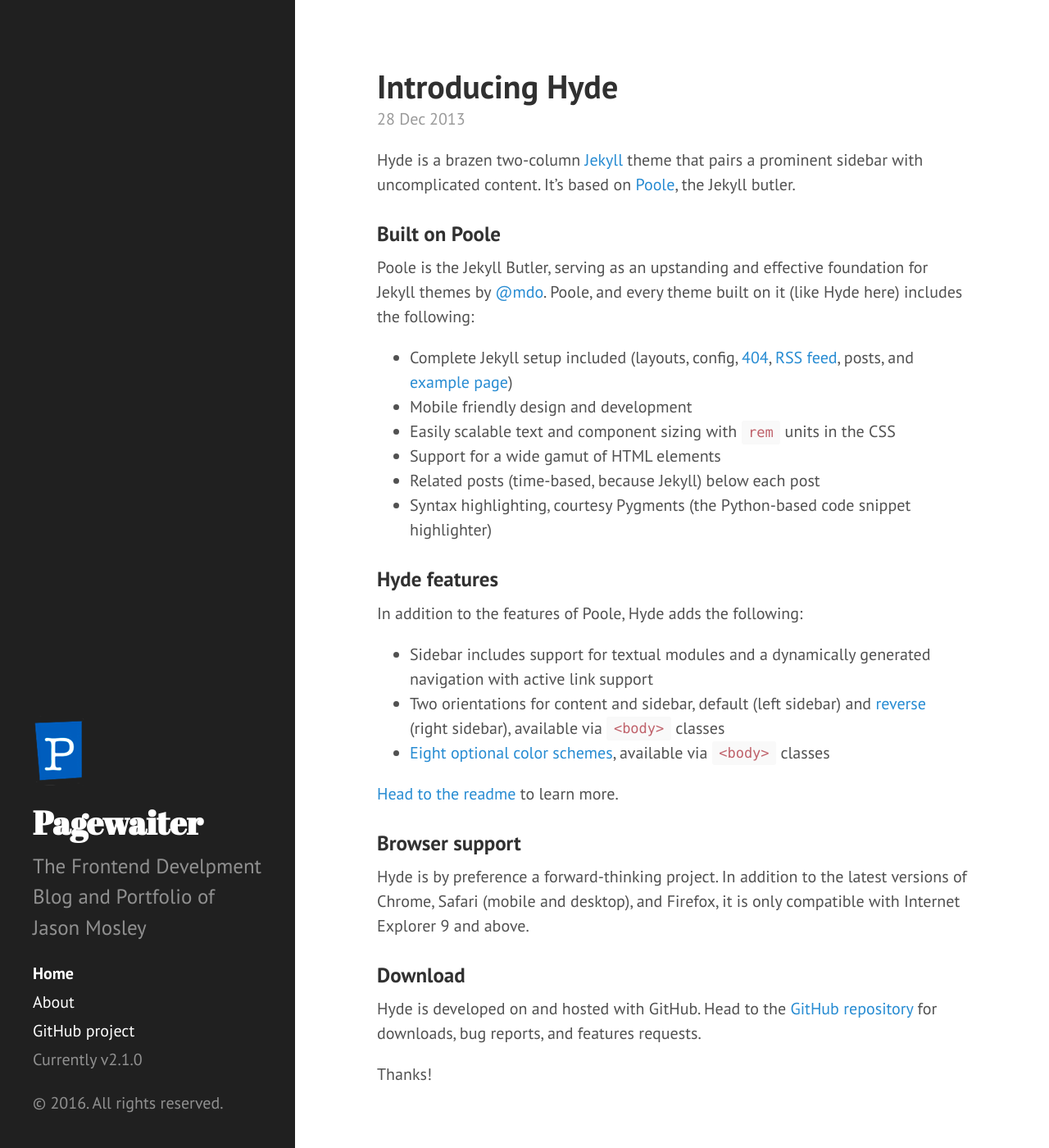
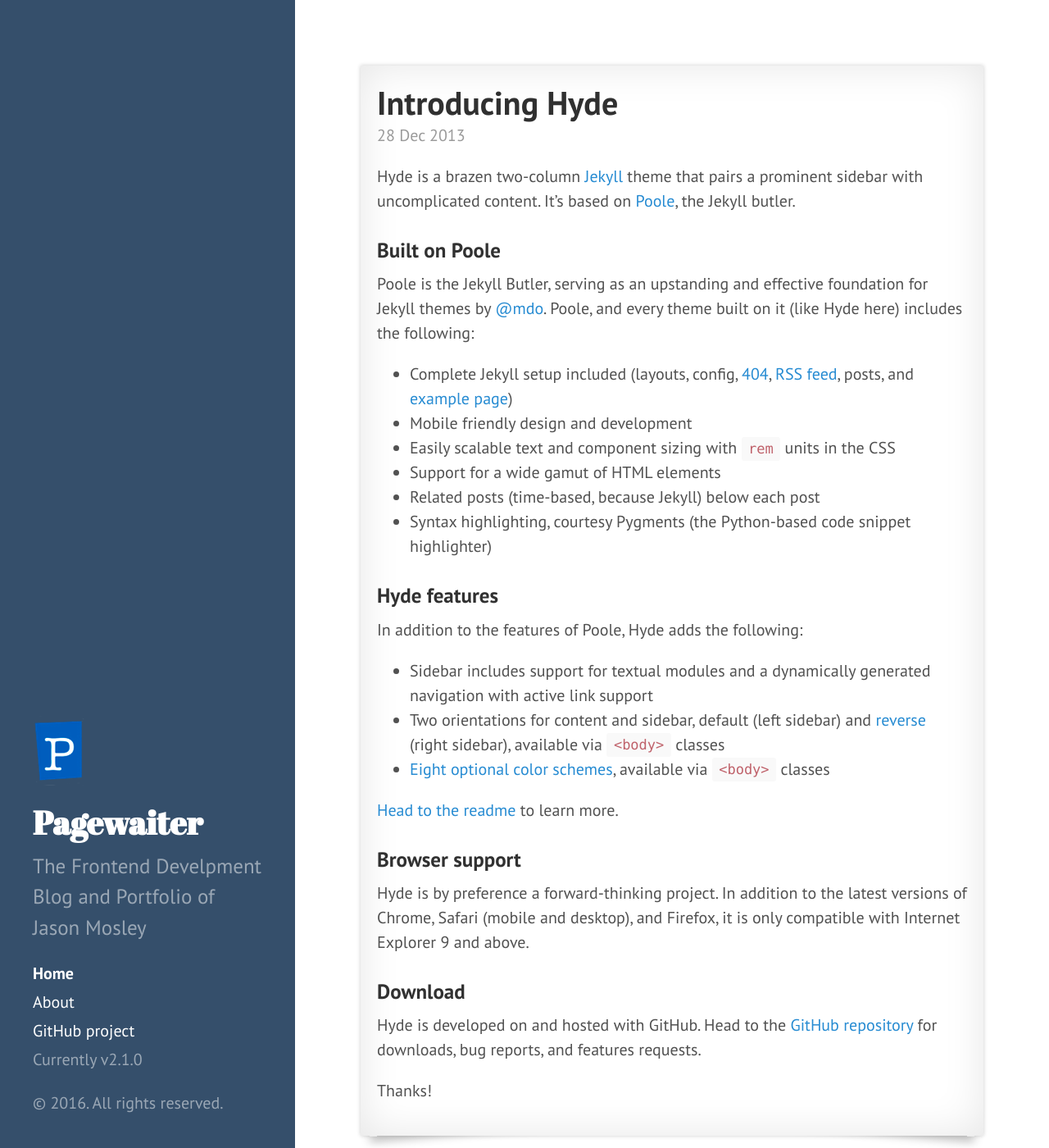
Before and after one commit to Pagewaiter/pagewaiter.github.io, a Jekyll site: the page built from index.html, in a window 1280 px wide and 1400 px high. Shown: the whole window at 82% size. Built offline with Jekyll 4.4.1, drawn with Linux system fonts in a browser that asks for light colours; Markdown is read by kramdown in place of the engine named in the settings; the list of posts is cut into pages by our own code.

Commit message:
made posts look like paper and updated the sidebars color.

```diff
--- a/public/css/hyde.css
+++ b/public/css/hyde.css
@@ -57,7 +57,7 @@ html {
   text-align: center;
   padding: 2rem 1rem;
   color: rgba(255,255,255,.5);
-  background-color: #202020;
+  background-color: rgb(53, 79, 107);
 }
 @media (min-width: 48em) {
   .sidebar {
@@ -124,6 +124,8 @@ a.sidebar-nav-item:focus {
 .content {
   padding-top:    4rem;
   padding-bottom: 4rem;
+  padding-left: 0;
+  padding-right:0;
 }
 
 @media (min-width: 48em) {
@@ -141,6 +143,50 @@ a.sidebar-nav-item:focus {
   }
 }
 
+/*
+ * Post Style
+ *
+ * Makes each posts look like its on paper
+ */
+.post {
+    position: relative;
+    padding: 1rem;
+    background-color: #fff;
+    -webkit-box-shadow: 0 0 4px rgba(0, 0, 0, 0.2), inset 0 0 50px rgba(0, 0, 0, 0.1);
+    -moz-box-shadow: 0 0 4px rgba(0, 0, 0, 0.2), inset 0 0 50px rgba(0, 0, 0, 0.1);
+    box-shadow: 0 0 5px rgba(0, 0, 0, 0.2), inset 0 0 50px rgba(0, 0, 0, 0.1);
+}
+
+.post:before, .post:after
+{
+	position: absolute;
+	width: 40%;
+	height: 10px;
+	content: ' ';
+	left: 12px;
+	bottom: 12px;
+	background: transparent;
+	-webkit-transform: skew(-5deg) rotate(-5deg);
+	-moz-transform: skew(-5deg) rotate(-5deg);
+	-ms-transform: skew(-5deg) rotate(-5deg);
+	-o-transform: skew(-5deg) rotate(-5deg);
+	transform: skew(-5deg) rotate(-5deg);
+	-webkit-box-shadow: 0 6px 12px rgba(0, 0, 0, 0.3);
+	-moz-box-shadow: 0 6px 12px rgba(0, 0, 0, 0.3);
+	box-shadow: 0 6px 12px rgba(0, 0, 0, 0.3);
+	z-index: -1;
+}
+
+.post:after
+{
+	left: auto;
+	right: 12px;
+	-webkit-transform: skew(5deg) rotate(5deg);
+	-moz-transform: skew(5deg) rotate(5deg);
+	-ms-transform: skew(5deg) rotate(5deg);
+	-o-transform: skew(5deg) rotate(5deg);
+	transform: skew(5deg) rotate(5deg);
+}
 
 /*
  * Reverse layout
```
